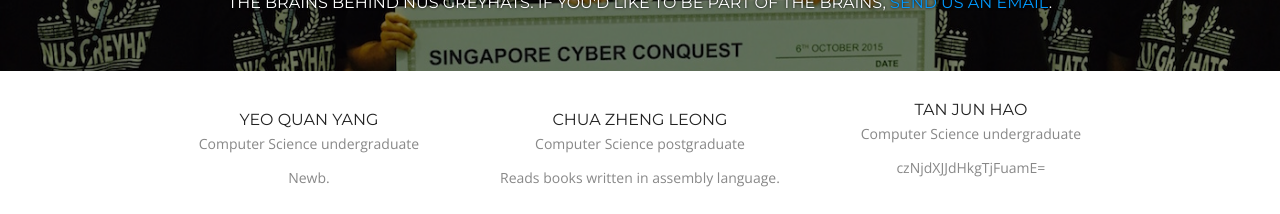
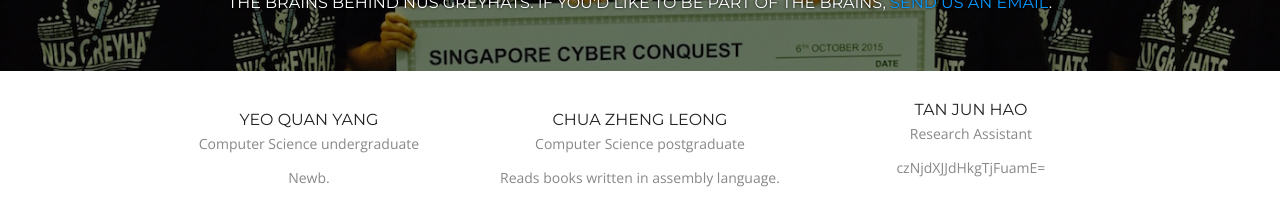
Before and after one commit to NUSGreyhats/root-website, a plain HTML site: page index.html in a window 1280 px wide. Shown: the part 2640-2854 px from the top of the page. Drawn offline with nearby package versions, Linux system fonts and the light colour scheme.

Commit message:
update jh profile

```diff
--- a/index.html
+++ b/index.html
@@ -320,7 +320,7 @@
 				</div>
 				<div class="team-leader-box">
 					<h3 class="wow fadeInDown delay-03s">Tan Jun Hao</h3>
-					<span class="wow fadeInDown delay-03s">Computer Science undergraduate</span>
+					<span class="wow fadeInDown delay-03s">Research Assistant</span>
 					<p class="wow fadeInDown delay-03s">czNjdXJJdHkgTjFuamE=</p>
 				</div>
 			</div>
```
